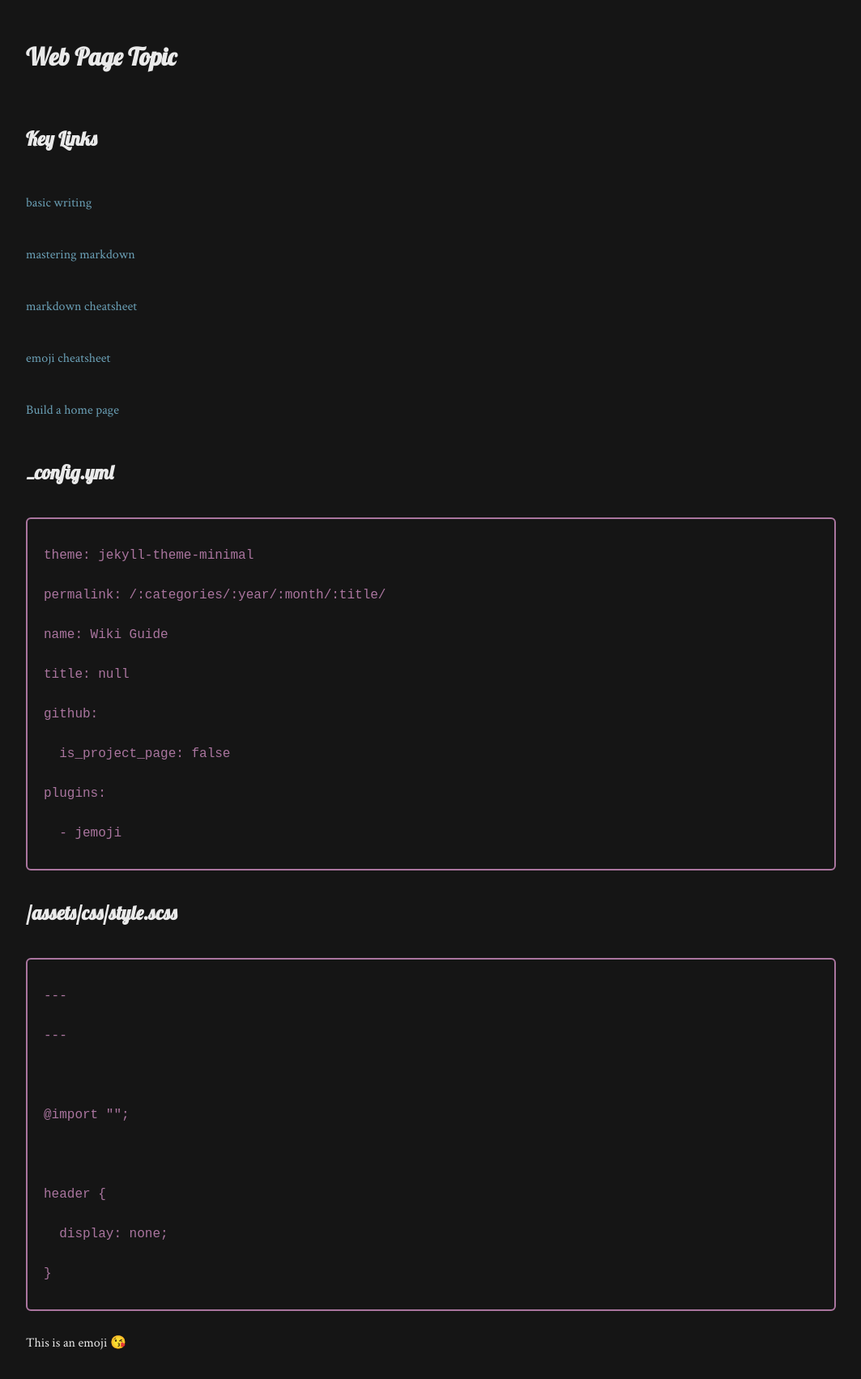
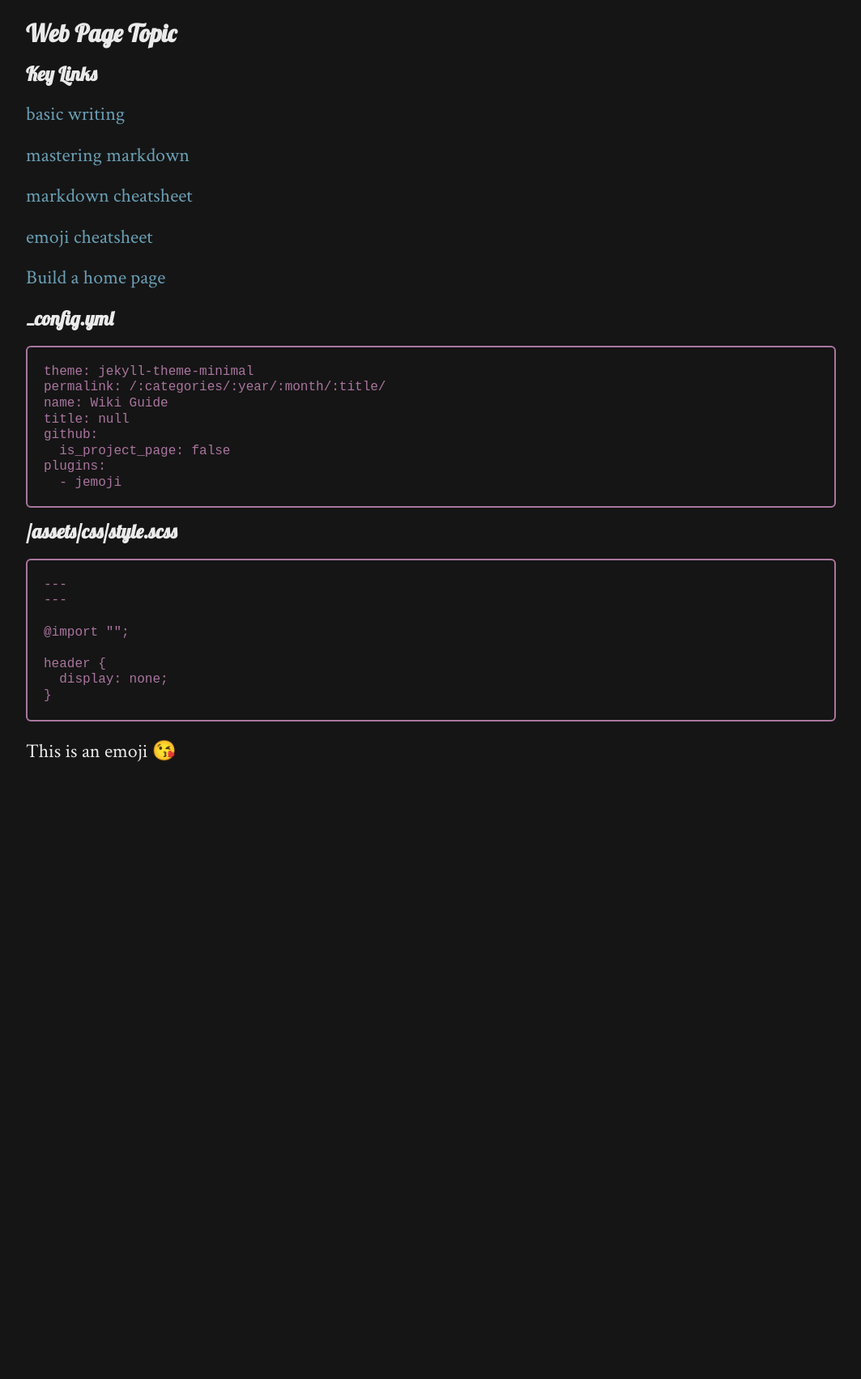
Before and after one commit to profphillips/wikibasics, a Jekyll site: the page built from index.md, in a window 1280 px wide. Shown: the whole page at 81% size, without its empty margins (108-1171 px from the left). Built offline with Jekyll 4.4.1, drawn with Linux system fonts in a browser that asks for light colours; emoji names are drawn with the system emoji font; our own code applies the rules of GitHub Pages for plain Markdown files; after the commit the page ends 965 px from its top, so only the background shows below that.

Commit message:
Update style.scss

```diff
--- a/assets/css/style.scss
+++ b/assets/css/style.scss
@@ -68,8 +68,8 @@ body {
   //font-family: $body-font-family;
   font-family: "Crimson Text";
   //font-size: 18px;
-  font-size: 16px;
-  line-height: 3;
+  font-size: 24px;
+  line-height: 1.1;
 }
 
 /*
```
